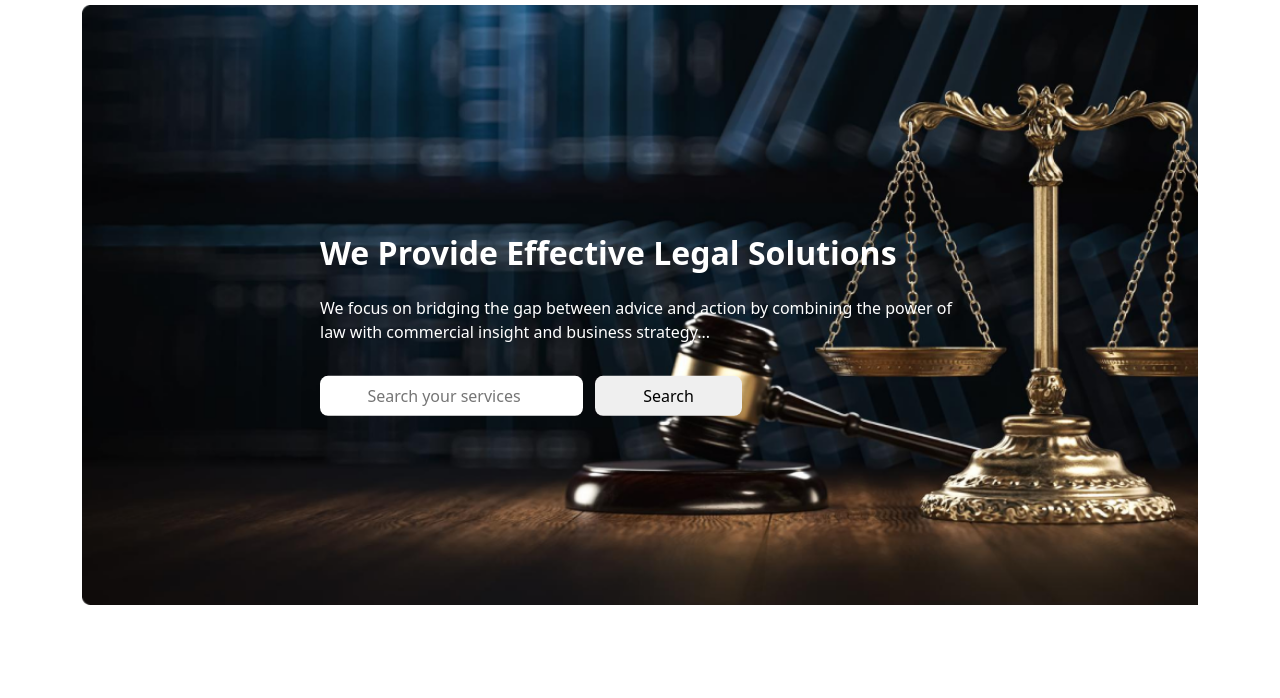
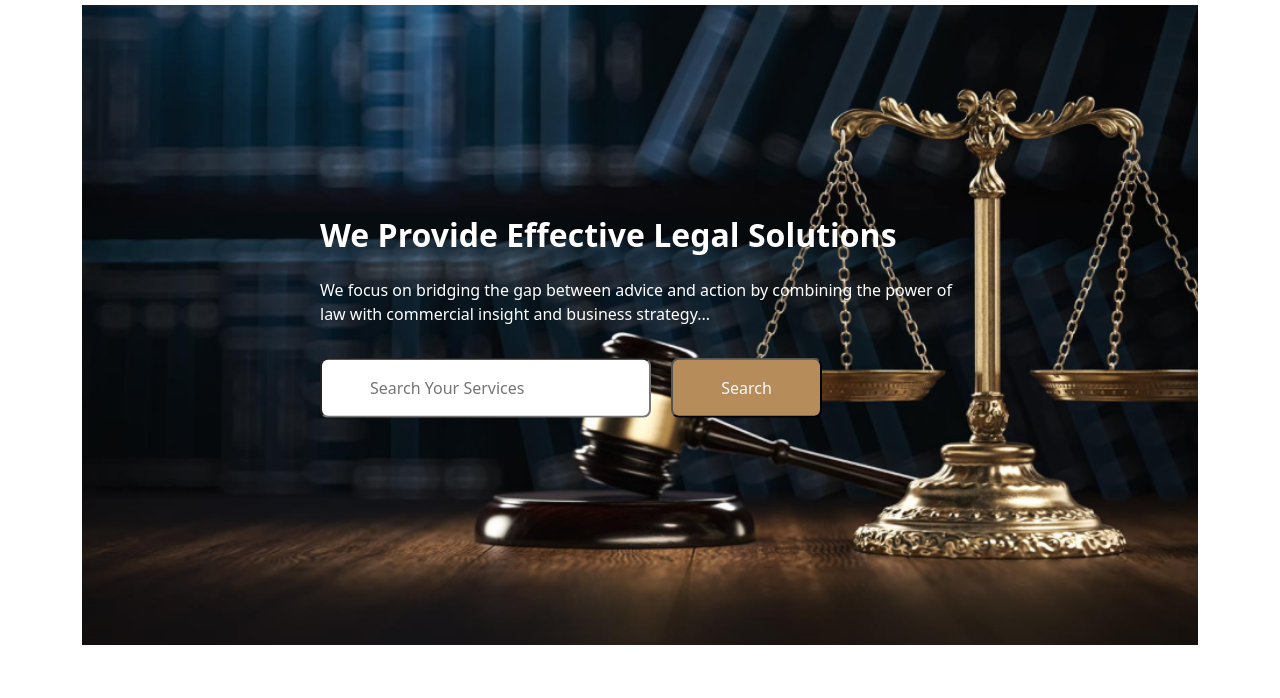
Before and after one commit to Abdullah-5603/Project-legal-solution, a plain HTML site: page index.html in a window 1280 px wide. Shown: the part 83-781 px from the top of the page. Drawn offline with nearby package versions, Linux system fonts and the light colour scheme.

Commit message:
complete

```diff
--- a/index.html
+++ b/index.html
@@ -32,7 +32,7 @@
                         </div>
                         <div class="navbar-nav ms-auto justify-content-end align-items-end">
                             <!-- Button trigger modal -->
-                            <button type="button" class="leagal-color border-0 rounded p-3" data-bs-toggle="modal" data-bs-target="#exampleModal">
+                            <button type="button" class="btn-legal-color border-0 rounded p-3" data-bs-toggle="modal" data-bs-target="#exampleModal">
                                 Free consultation
                             </button>
 
@@ -77,22 +77,22 @@
             </nav>
                     <!-- _________navbar end___________ -->
                     <!-- ____________banner______________ -->
-                    <section class="banner-container">
-                        <div class="container">
-                            <div class="centered">
+
+            <div class="banner">
+                <div class="color-overlay top-50 start-50 position-absolute translate-middle">
                     <h2 class="text-white fw-bold mt-3">We Provide Effective Legal Solutions</h2>
                     <p class="text-white py-3">We focus on bridging the gap between advice and action by combining the power
-                                    of
-                                    law with commercial insight and business strategy...
+                        of law with commercial insight and business strategy...
                     </p>
                     <form action="">
-                                    <input class="px-3 text-center py-2 fs-6 rounded-3  text-primary-emphasis bg-white border-0 "
-                                        type="search" name="" id="" placeholder="Search your services">
-                                    <input type="button" value="Search" class="px-5 py-2 ms-2 rounded-3 legal-color border-0 ">
+                        <input class="bg-white px-5 py-3 rounded-3 mb-3" type="search"
+                            placeholder="Search Your Services">
+                        <input class="btn-legal-color text-light px-5 py-3 rounded-3 ms-lg-3" type="button"
+                            value="Search">
                     </form>
                 </div>
             </div>
-                    </section>
+
             <!-- _________________banner end__________ -->
         </header>
 
--- a/style.css
+++ b/style.css
@@ -3,28 +3,18 @@
     padding: 0;
     box-sizing: border-box;
 }
-.banner-container {
+.banner{
     width: 100%;
-    height: 600px;
     background-image: url(./images/Rectangle\ 4.png);
-    background-position: relative;
+    background-position: center;
     background-repeat: no-repeat;
     background-size: cover;
-
+    height: 80vh;
 }
-.leagal-color{
-    background: #B68C5A;
+.btn-legal-color {
+    background-color: #B68C5A;
 }
-.centered {
-    position: absolute;
-    top: 50%;
-    left: 50%;
-    transform: translate(-50%, -50%);
-  }
 .carousel-img{
     height: 500px;
     width: 100%;
 }
-.email{
-    width: 300px;
-}
```
Lines whose indentation alone changed are shown as unchanged.
